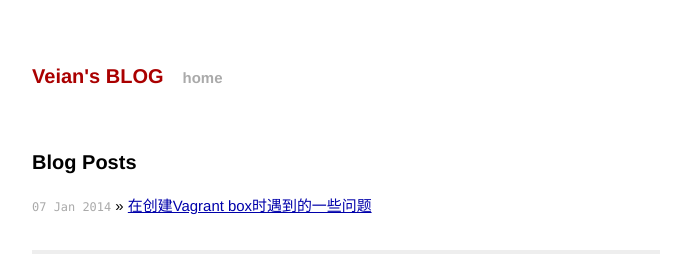
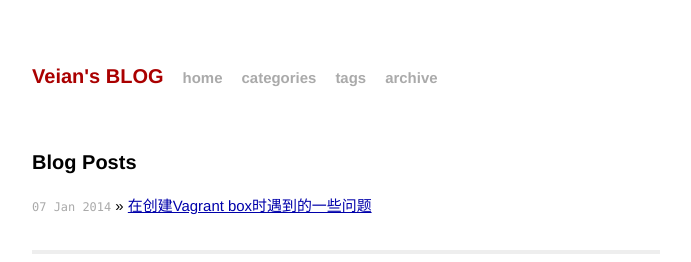
Before and after one commit to veian/veian.github.io, a Jekyll site: the page built from index.html, in a window 1280 px wide. Shown: the top 262 px of the page, without its empty margins (294-985 px from the left). Built offline with Jekyll 4.4.1, drawn with Linux system fonts in a browser that asks for light colours; Markdown is read by kramdown in place of the engine named in the settings.

Commit message:
nav change

```diff
--- a/_layouts/default.html
+++ b/_layouts/default.html
@@ -20,6 +20,9 @@
           <div class="header">
             <h1 class="title"><a href="/">{{ site.name }}</a></h1>
             <a class="extra" href="/">home</a>
+            <a class="extra" href="/categories">categories</a>
+            <a class="extra" href="/tags">tags</a>
+            <a class="extra" href="/archive">archive</a>
           </div>
 
           {{ content }}
```
